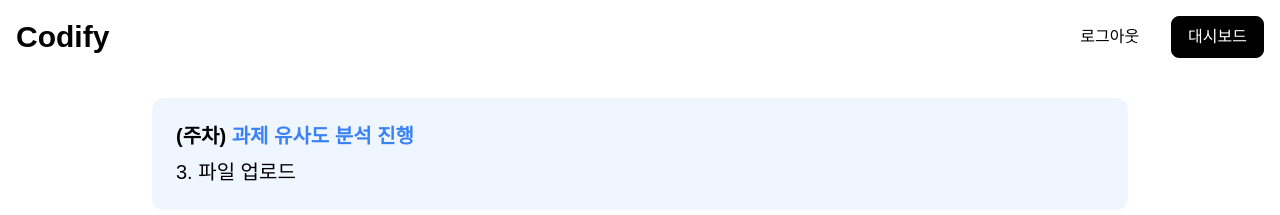
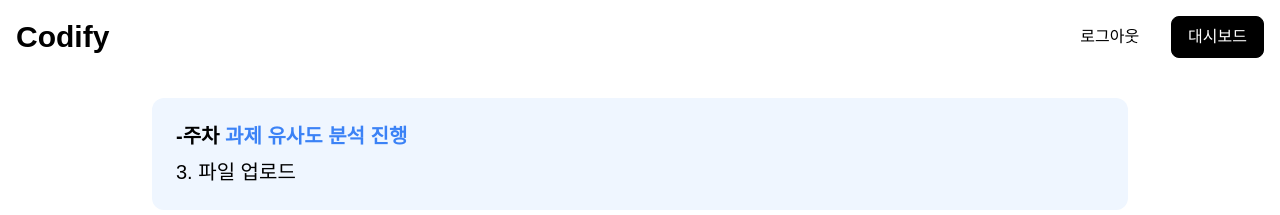
Before and after one commit to Codify-2025/Codify-Frontend, a React (Vite) app: page /upload in a window 1280 px wide. Shown: the top 215 px of the page. Built offline with nearby package versions, Linux system fonts and the light colour scheme; a web font is replaced by a local one.

Commit message:
FEAT: 과목명 전달

```diff
--- a/src/features/Assignment/AssignmentNamePage.tsx
+++ b/src/features/Assignment/AssignmentNamePage.tsx
@@ -5,11 +5,13 @@ import Button from '@components/Button';
 import { useNavigate } from 'react-router-dom';
 import { useAssignmentStore } from '@stores/useAssignmentStore';
 import { FiArrowRight } from 'react-icons/fi';
+import { useSubjectStore } from '@stores/useSubjectStore';
 
 const AssignmentNamePage: React.FC = () => {
   const [name, setNameInput] = useState('');
   const navigate = useNavigate();
   const { setName } = useAssignmentStore();
+  const { selectedSubject } = useSubjectStore();
 
   const handleNext = () => {
     if (name.trim()) {
@@ -24,6 +26,9 @@ const AssignmentNamePage: React.FC = () => {
         {/* 상단 페이지 정보 영역 */}
         <div className="bg-blue-50 w-full rounded-xl p-6 space-y-2">
           <Text variant="body" weight="bold" color="primary">
+            {selectedSubject?.name && (
+              <span className="text-gray">{selectedSubject.name} </span>
+            )}
             유사도 분석 진행
           </Text>
           <Text variant="body" weight="medium" color="gray">
--- a/src/features/Assignment/AssignmentWeekPage.tsx
+++ b/src/features/Assignment/AssignmentWeekPage.tsx
@@ -8,6 +8,7 @@ import DatePicker from 'react-datepicker';
 import 'react-datepicker/dist/react-datepicker.css';
 import { useAssignmentStore } from '@stores/useAssignmentStore';
 import { FiArrowRight } from 'react-icons/fi';
+import { useSubjectStore } from '@stores/useSubjectStore';
 
 const getWeekNumber = (date: Date) => {
   const copied = new Date(date.getTime());
@@ -37,6 +38,7 @@ const getAssignmentWeek = (start: Date): number => {
 
 const AssignmentWeekPage: React.FC = () => {
   const { name: assignmentName, setDates, setWeek } = useAssignmentStore();
+  const { selectedSubject } = useSubjectStore();
 
   const [startDate, setStartDate] = useState<Date | null>(null);
   const [endDate, setEndDate] = useState<Date | null>(null);
@@ -64,9 +66,12 @@ const AssignmentWeekPage: React.FC = () => {
   return (
     <Layout>
       <div className="flex flex-col items-start justify-start px-6 py-16 space-y-12 w-full max-w-4xl mx-auto">
-        {/* 상단 진행 정보 영역 */}
+        {/* 상단 정보 영역 */}
         <div className="bg-blue-50 w-full rounded-xl p-6 space-y-2">
           <Text variant="body" weight="bold" color="primary">
+            {selectedSubject?.name && (
+              <span className="text-gray">{selectedSubject.name} </span>
+            )}
             <span className="text-black">{assignmentName}</span> 과제 유사도
             분석 진행
           </Text>
--- a/src/features/Result/ResultPage.tsx
+++ b/src/features/Result/ResultPage.tsx
@@ -11,9 +11,11 @@ import { dummyFiles } from '@constants/dummyFiles';
 import { useLocation } from 'react-router-dom';
 import { useSavedRecordStore } from '@stores/useSavedRecordStore';
 import { useAuthStore } from '@stores/useAuthStore';
+import { useSubjectStore } from '@stores/useSubjectStore';
 
 const ResultPage: React.FC = () => {
   const { name, week } = useAssignmentStore();
+  const { selectedSubject } = useSubjectStore();
   const navigate = useNavigate();
   const { setFiles, setSelectedFiles } = useSelectedFileStore();
   const [hoverInfo, setHoverInfo] = useState<string | null>(null);
@@ -64,6 +66,12 @@ const ResultPage: React.FC = () => {
   return (
     <Layout>
       <div className="max-w-7xl mx-auto px-8 py-10 text-base">
+        {/* 과목명 - 작게 상단 표시 */}
+        {selectedSubject?.name && (
+          <div className="text-medium mb-4 py-2 px-4 bg-blue-100 rounded-md w-fit">
+            📚 과목명: {selectedSubject.name}
+          </div>
+        )}
         <h1 className="text-4xl font-bold text-black mb-10">
           <span className="text-blue-500">
             {name} ({week}주차)
--- a/src/features/Upload/UploadPage.tsx
+++ b/src/features/Upload/UploadPage.tsx
@@ -5,10 +5,12 @@ import Text from '@components/Text';
 import Button from '@components/Button';
 import { useAssignmentStore } from '@stores/useAssignmentStore';
 import { useNavigate } from 'react-router-dom';
+import { useSubjectStore } from '@stores/useSubjectStore';
 
 const UploadPage: React.FC = () => {
   const navigate = useNavigate();
   const { name, week } = useAssignmentStore();
+  const { selectedSubject } = useSubjectStore();
 
   const handleStartAnalysis = () => {
     navigate('/analysis/loading');
@@ -20,9 +22,12 @@ const UploadPage: React.FC = () => {
         {/* 상단 정보 영역 */}
         <div className="bg-blue-50 w-full rounded-xl p-6 space-y-2">
           <Text variant="body" weight="bold" color="primary">
+            {selectedSubject?.name && (
+              <span className="text-gray">{selectedSubject.name} </span>
+            )}
             <span className="text-black">
-              {name} ({week}주차)
-            </span>{' '}
+              {name}-{week}주차{' '}
+            </span>
             과제 유사도 분석 진행
           </Text>
           <Text variant="body" weight="medium" color="gray">
```
